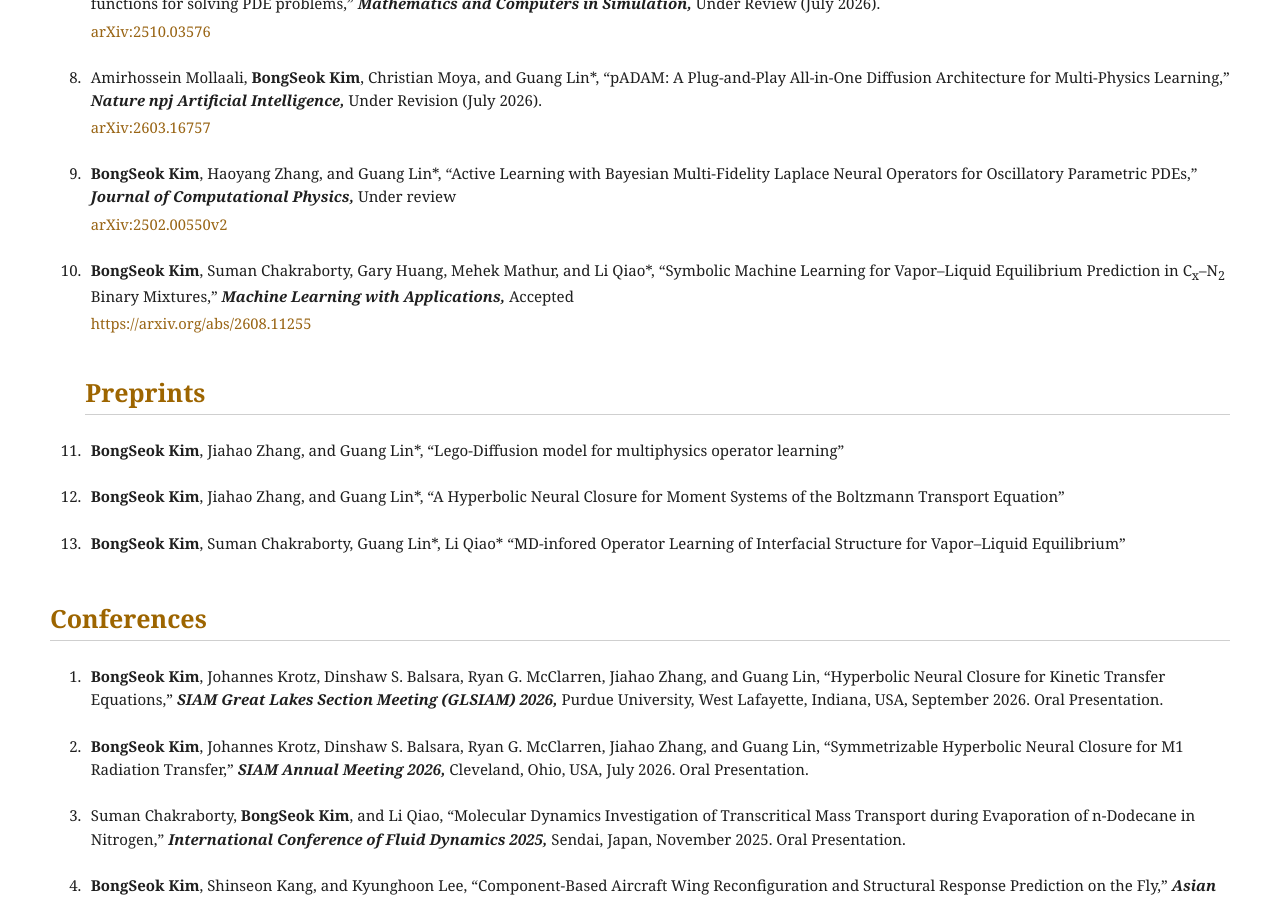
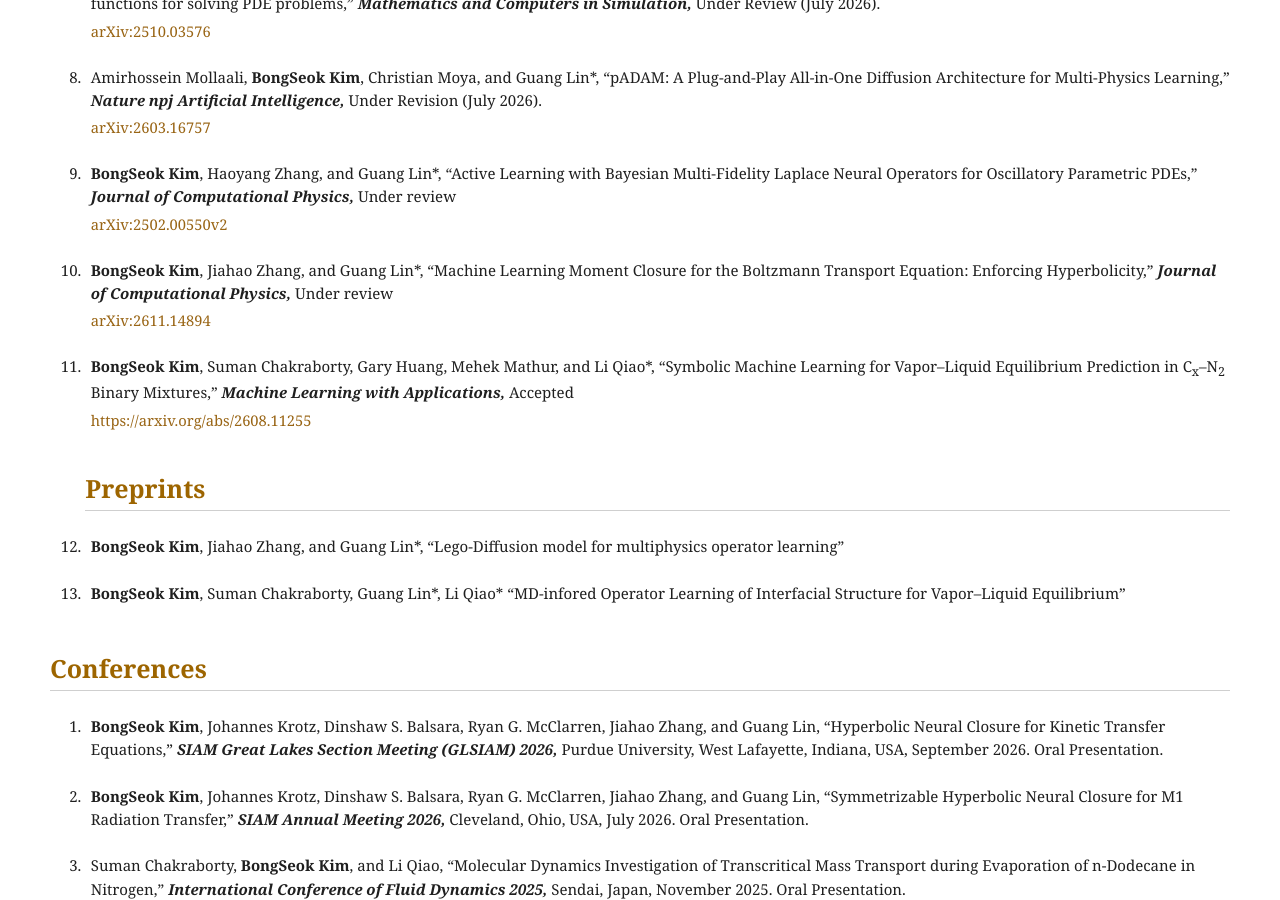
Before and after one commit to Kim4853/Kim4853.github.io, a Jekyll site: the page built from index.md, in a window 1280 px wide and 900 px high, scrolled down 2185 px. Built offline with Jekyll 4.4.1, drawn with Linux system fonts in a browser that asks for light colours.

Commit message:
Update website

```diff
--- a/index.md
+++ b/index.md
@@ -546,6 +546,32 @@ More broadly, his goal is to develop AI + computational methods that use high-pe
         </div>
       </li>
 
+      <li>
+        <div class="publication-entry">
+          <span class="publication-authors">
+            <span class="publication-me">BongSeok Kim</span>,
+            Jiahao Zhang, and Guang Lin*,
+          </span>
+
+          <span class="publication-title">
+            “Machine Learning Moment Closure for the Boltzmann Transport Equation: Enforcing Hyperbolicity,”
+          </span>
+
+          <span class="publication-journal">
+            Journal of Computational Physics,
+          </span>
+          <span class="publication-status">
+            Under review
+          </span>
+                    <a
+            class="publication-link"
+            href="https://arxiv.org/abs/2611.14894"
+          >
+          arXiv:2611.14894
+          </a>
+        </div>
+      </li>
+
 
       <li>
         <div class="publication-entry">
@@ -597,25 +623,7 @@ More broadly, his goal is to develop AI + computational methods that use high-pe
         </div>
       </li>
 
-      <li>
-        <div class="publication-entry">
-          <span class="publication-authors">
-            <span class="publication-me">BongSeok Kim</span>,
-            Jiahao Zhang, and Guang Lin*,
-          </span>
 
-          <span class="publication-title">
-            “A Hyperbolic Neural Closure for Moment Systems of the Boltzmann Transport Equation”
-          </span>
-
-          <span class="publication-journal">
-
-          </span>
-          <span class="publication-status">
-
-          </span>
-        </div>
-      </li>
 
       <li>
         <div class="publication-entry">
```
